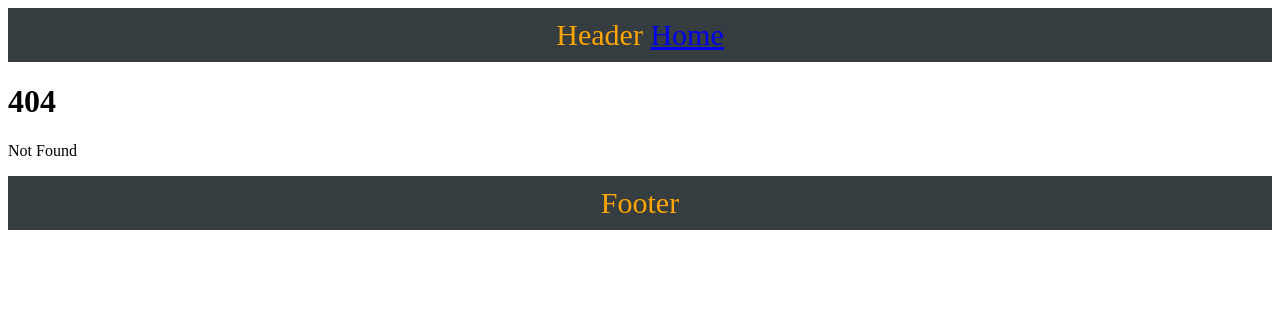
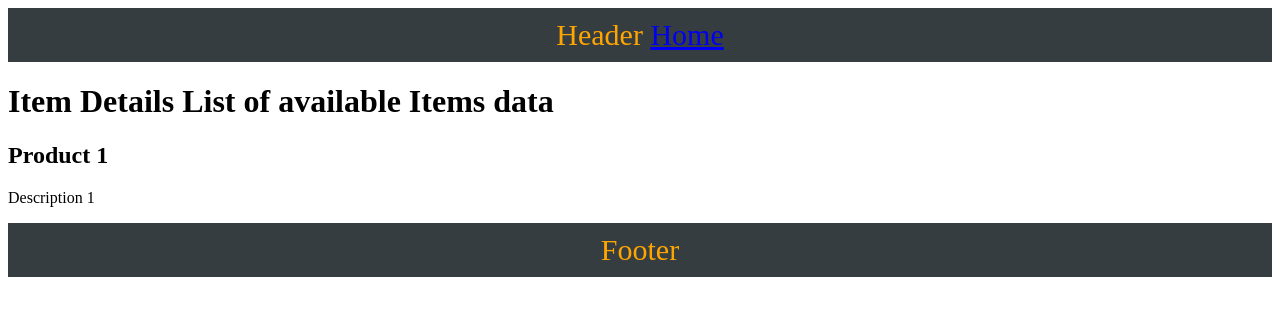
Before and after one commit to liar88828/svelte-kit-tutor, a SvelteKit app: page /item/1 in a window 1280 px wide. Before the commit this address had no page. Shown: the top 316 px of the page. Built offline with nearby package versions, Linux system fonts and the light colour scheme; data requests are answered from the project's data file.

Commit message:
29 Using URL Data

```diff
--- /dev/null
+++ b/src/routes/item/[productId]/+page.server.js
@@ -0,0 +1,16 @@
+
+export const load = async ( serverLoadEvent ) =>
+{
+  const { fetch, params } = serverLoadEvent
+  const { productId } = params
+  console.log( productId );
+  const res = await fetch( `http://localhost:3000/items/${ productId }` )
+  const items = await res.json()
+  console.log( items );
+  const title = "List of available Items data"
+  return {
+    title,
+    items
+    // Component: Item // cannot be rendered
+  }
+}
--- /dev/null
+++ b/src/routes/item/[productId]/+page.svelte
@@ -0,0 +1,12 @@
+<script>
+	export let data;
+	const title = data.title;
+	const item = data.items
+  console.log(item);
+</script>
+
+<h1>Item Details {title}</h1>
+<div class="">
+	<h2>{item.title}</h2>
+	<p>{item.description}</p>
+</div>
```
